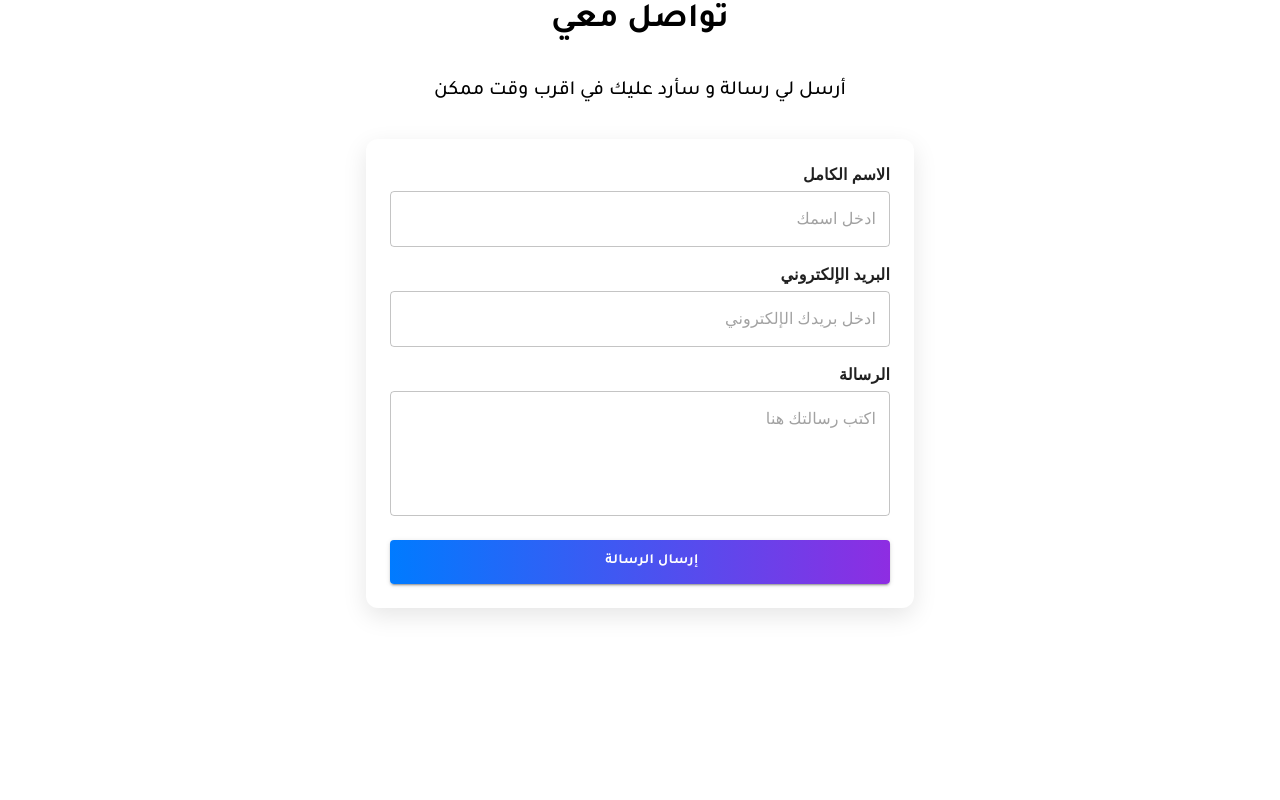
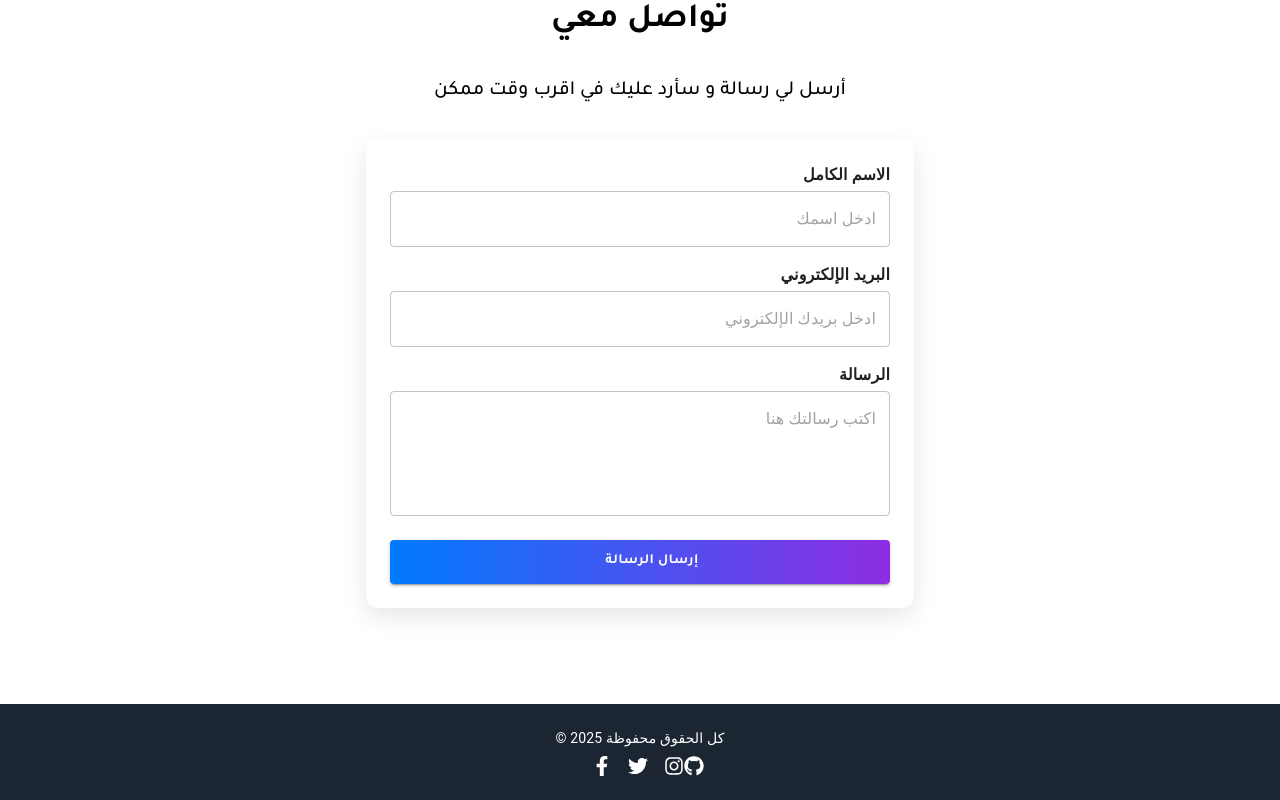
Before and after one commit to React-ITI-Projects/lab1_material_ui, a React (Create React App) app: page / in a window 1280 px wide. Shown: the part 1586-2386 px from the top of the page. Before the commit the page ends 2258 px from the top, so only its background shows below. Built offline with nearby package versions, Linux system fonts and the light colour scheme; some icons are missing.

Commit message:
Adding Footer section

```diff
--- a/src/App.jsx
+++ b/src/App.jsx
@@ -4,6 +4,7 @@ import Navbar from "./components/Task 1/Navbar";
 import HeroSection from "./components/Task 1/HeroSection";
 import SkillsSection from "./components/Task 1/SkillsSection";
 import ContactUs from "./components/Task 1/ContactUs";
+import Footer from "./components/Task 1/Footer";
 
 // Task 2
 import AppBarComp from "./components/AppBarComp";
@@ -18,6 +19,7 @@ function App() {
       <HeroSection />
       <SkillsSection />
       <ContactUs />
+      <Footer />
 
       {/* Task 2 */}
       {/* <AppBarComp />
--- /dev/null
+++ b/src/components/Task 1/Footer.jsx
@@ -0,0 +1,33 @@
+import React from "react";
+import { Box, Typography, Stack } from "@mui/material";
+import { FaGithub, FaInstagram, FaTwitter, FaFacebookF } from "react-icons/fa";
+
+function Footer() {
+  return (
+    <Box
+      component="footer"
+      sx={{
+        bgcolor: "#1c2532",
+        color: "white",
+        textAlign: "center",
+        py: 3,
+        mt: 4,
+        fontFamily: "Tajawal",
+        direction: "rtl",
+      }}
+    >
+      <Typography variant="body2" sx={{ mb: 1 }}>
+        كل الحقوق محفوظة 2025 ©
+      </Typography>
+
+      <Stack direction="row" spacing={2} justifyContent="center">
+        <FaGithub size={20} style={{ cursor: "pointer" }} />
+        <FaInstagram size={20} style={{ cursor: "pointer" }} />
+        <FaTwitter size={20} style={{ cursor: "pointer" }} />
+        <FaFacebookF size={20} style={{ cursor: "pointer" }} />
+      </Stack>
+    </Box>
+  );
+}
+
+export default Footer;
```
